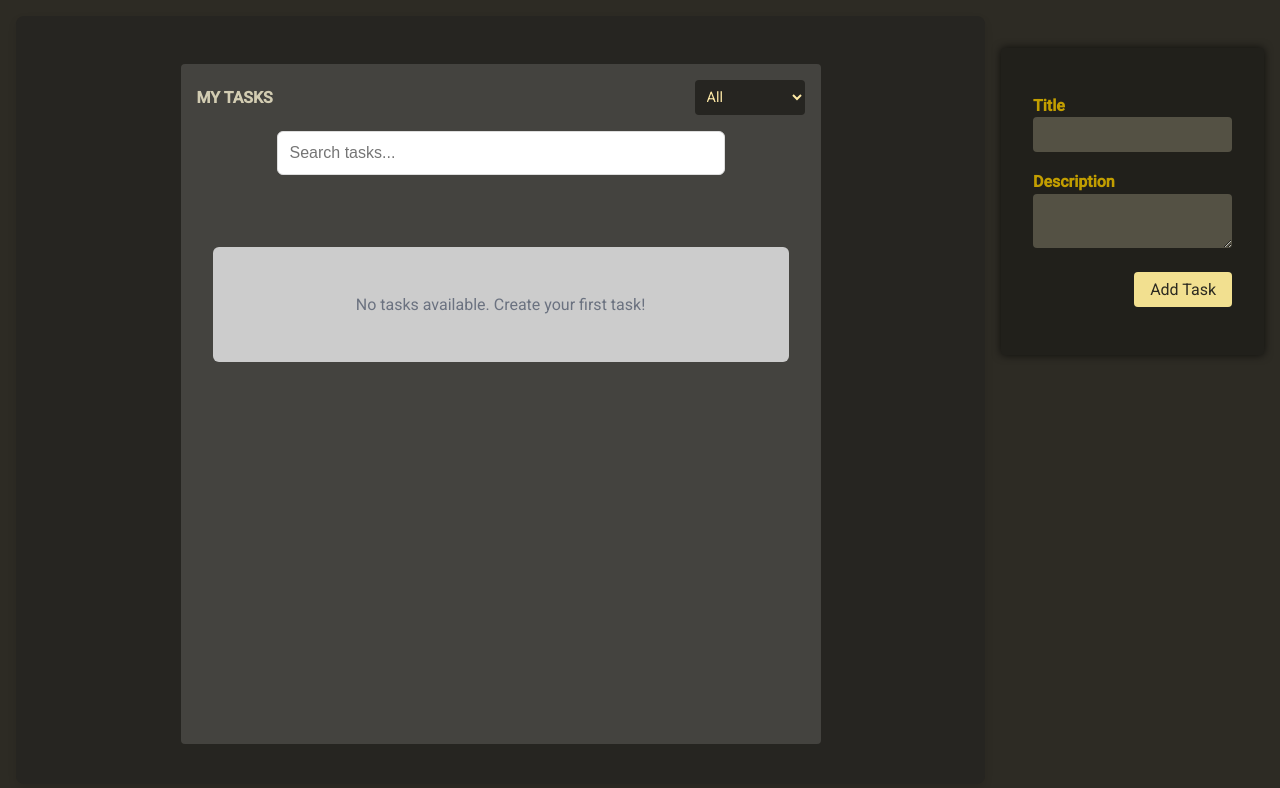
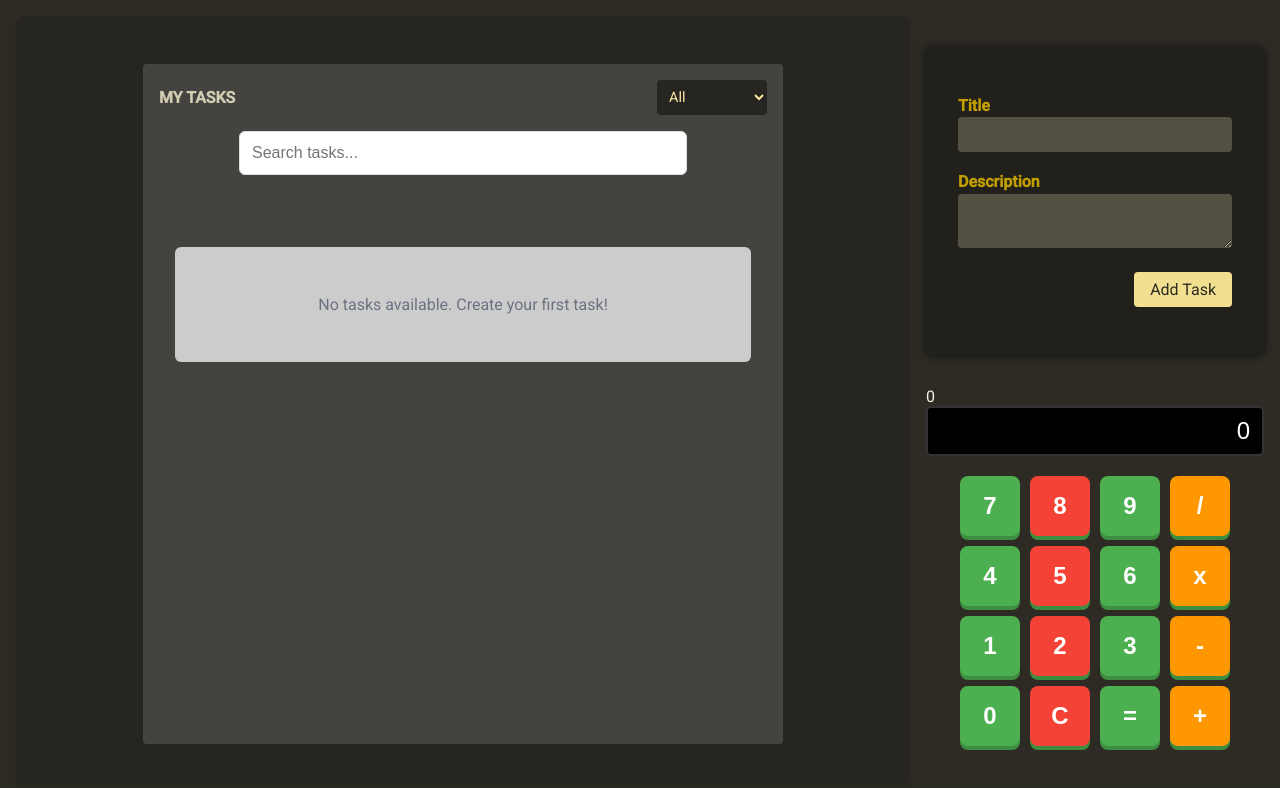
Before and after one commit to albindavidc/task-manager-angular-v3, an Angular app: page /home in a window 1280 px wide. Shown: the top 788 px of the page. Built offline with nearby package versions, Linux system fonts and the light colour scheme.

Commit message:
completed creating calculator with different components and updated its ui

```diff
--- /dev/null
+++ b/src/app/calculator/calculator.component.html
@@ -0,0 +1 @@
+<app-logic />
--- a/src/app/calculator/logic/logic.component.css
+++ b/src/app/calculator/logic/logic.component.css
@@ -0,0 +1,89 @@
+/* Buttons Container */
+.buttons {
+  display: flex;
+  flex-direction: column;
+  gap: 10px;
+  margin-top: 20px;
+}
+
+/* Rows for Buttons */
+.buttons .row {
+  display: flex;
+  justify-content: center;
+  gap: 10px;
+}
+
+/* Buttons Style */
+.buttons button {
+  width: 60px;
+  height: 60px;
+  font-size: 1.5rem;
+  font-weight: bold;
+  color: #fff;
+  background-color: #4caf50; /* Green background */
+  border: none;
+  border-radius: 8px;
+  cursor: pointer;
+  box-shadow: 0 4px #3e8e41;
+  transition: all 0.2s ease-in-out;
+}
+
+/* Hover Effect for Buttons */
+.buttons button:hover {
+  background-color: #45a049;
+  transform: scale(1.05);
+}
+
+/* Active Button Style */
+.buttons button:active {
+  background-color: #367c39;
+  box-shadow: 0 2px #2c5c2d;
+  transform: translateY(2px);
+}
+
+/* Clear and Equals Buttons */
+.buttons button:nth-child(2), /* 'C' */
+  .buttons button:nth-child(3) /* '=' */ {
+  background-color: #f44336; /* Red background */
+}
+
+.buttons button:nth-child(2):hover, /* 'C' hover */
+  .buttons button:nth-child(3):hover /* '=' hover */ {
+  background-color: #e53935;
+}
+
+.buttons button:nth-child(2):active, /* 'C' active */
+  .buttons button:nth-child(3):active /* '=' active */ {
+  background-color: #d32f2f;
+}
+
+/* Operation Buttons */
+.buttons button:nth-child(4), /* '/' */
+  .buttons button:nth-child(8), /* '*' */
+  .buttons button:nth-child(12), /* '-' */
+  .buttons button:nth-child(16) /* '+' */ {
+  background-color: #ff9800; /* Orange background */
+}
+
+.buttons button:nth-child(4):hover,
+.buttons button:nth-child(8):hover,
+.buttons button:nth-child(12):hover,
+.buttons button:nth-child(16):hover {
+  background-color: #fb8c00;
+}
+
+.buttons button:nth-child(4):active,
+.buttons button:nth-child(8):active,
+.buttons button:nth-child(12):active,
+.buttons button:nth-child(16):active {
+  background-color: #f57c00;
+}
+
+/* Responsive Design */
+@media (max-width: 500px) {
+  .buttons button {
+    width: 50px;
+    height: 50px;
+    font-size: 1.2rem;
+  }
+}
--- a/src/app/calculator/logic/logic.component.html
+++ b/src/app/calculator/logic/logic.component.html
@@ -1 +1,40 @@
-<p>logic works!</p>
+<div class="calculator">
+
+    <div class="display previous-display">
+        {{ previousValue || ' ' }}
+      </div>
+
+  <app-display
+    [value]="displayedValue"
+    (valueChange)="onDisplayValueChange($event)"
+  ></app-display>
+
+  <div class="buttons">
+    <div class="row">
+      <button (click)="onDigitClick('7')">7</button
+      ><button (click)="onDigitClick('8')">8</button
+      ><button (click)="onDigitClick('9')">9</button
+      ><button (click)="onOperationClick('/')">/</button>
+    </div>
+    <div class="row">
+      <button (click)="onDigitClick('4')">4</button
+      ><button (click)="onDigitClick('5')">5</button
+      ><button (click)="onDigitClick('6')">6</button
+      ><button (click)="onOperationClick('*')">x</button>
+    </div>
+
+    <div class="row">
+      <button (click)="onDigitClick('1')">1</button
+      ><button (click)="onDigitClick('2')">2</button
+      ><button (click)="onDigitClick('3')">3</button
+      ><button (click)="onOperationClick('-')">-</button>
+    </div>
+
+    <div class="row">
+      <button (click)="onDigitClick('0')">0</button
+      ><button (click)="onClear()">C</button
+      ><button (click)="onEqualsTo()">=</button
+      ><button (click)="onOperationClick('+')">+</button>
+    </div>
+  </div>
+</div>
--- a/src/app/calculator/logic/logic.component.ts
+++ b/src/app/calculator/logic/logic.component.ts
@@ -1,13 +1,15 @@
 import { Component } from '@angular/core';
+import { DisplayComponent } from '../display/display.component';
 
 @Component({
   selector: 'app-logic',
-  imports: [],
+  imports: [DisplayComponent],
   templateUrl: './logic.component.html',
   styleUrl: './logic.component.css',
 })
 export class LogicComponent {
   displayedValue: string = '0';
+  previousValue:string = '0';
   currentValue: number | null = null;
   operation: string | null = null;
   isNewInput: boolean = true;
@@ -34,6 +36,7 @@ export class LogicComponent {
       this.currentValue! /= currentNumber;
     }
 
+    this.previousValue =this.currentValue!.toString();
     this.displayedValue = this.currentValue!.toString();
   }
 
--- a/src/app/tasks/tasks.component.html
+++ b/src/app/tasks/tasks.component.html
@@ -4,5 +4,6 @@
   </section>
   <section class="task-form">
     <app-task-form />
+    <app-calculator />
   </section>
 </div>
--- a/src/app/tasks/tasks.component.ts
+++ b/src/app/tasks/tasks.component.ts
@@ -1,10 +1,11 @@
 import { Component } from '@angular/core';
 import { TaskFormComponent } from './task-form/task-form.component';
 import { TasksListComponent } from './tasks-list/tasks-list.component';
+import { CalculatorComponent } from '../calculator/calculator.component';
 
 @Component({
   selector: 'app-tasks',
-  imports: [TaskFormComponent, TasksListComponent],
+  imports: [TaskFormComponent, TasksListComponent, CalculatorComponent],
   templateUrl: './tasks.component.html',
   styleUrl: './tasks.component.css',
 })
```
Also changed, not shown: src/app/calculator/calculator.component.ts (added, +11 -0 lines), src/app/calculator/calculator.component.css (added).
